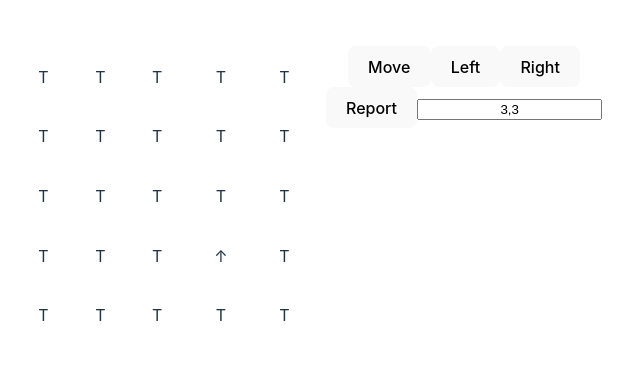
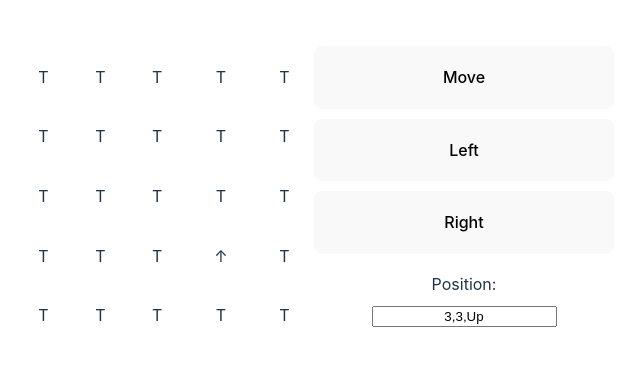
Before and after one commit to t0ury/toy-robot-react, a React (Vite) app: page / in a window 1280 px wide. Shown: the part 204-570 px from the top of the page, without its empty margins (326-966 px from the left). Built offline with nearby package versions, Linux system fonts and the light colour scheme.

Commit message:
feature/position: display current robot position and heading

```diff
--- a/src/components/PageView/components/ControlPanel/ControlPanel.tsx
+++ b/src/components/PageView/components/ControlPanel/ControlPanel.tsx
@@ -1,23 +1,31 @@
-import React from 'react'
+/** @format */
 
-const ControlPanel = ({position, moveRobot, getPosition}) => {
+import React from "react";
+interface Props {
+  direction: "Up" | "Down" | "Left" | "Right";
+  position: number[];
+  moveRobot: (action: string) => void;
+  getPosition?: (e: Event) => void;
+}
+const ControlPanel: React.FC<Props> = ({ position, moveRobot, direction }) => {
   return (
-    <div>
-        <div className='control-robot'>
+    <div className="control-panel">
+      <div className="control-robot">
         <button onClick={() => moveRobot("Move")}>Move</button>
         <button onClick={() => moveRobot("Left")}>Left</button>
         <button onClick={() => moveRobot("Right")}>Right</button>
       </div>
       <div className="report-position">
-            <button>Report</button>
+        {/* <button onClick={getPosition}>Report</button> */}
+        <label>Position: </label>
         <input
-                style={{textAlign: "center"}}
+          style={{ textAlign: "center" }}
           placeholder="(X, Y, F)"
-                value={position}
+          value={`${position},${direction}`}
           readOnly={true}></input>
       </div>
     </div>
-  )
-}
+  );
+};
 
-export default ControlPanel
+export default ControlPanel;
```
Lines whose indentation alone changed are shown as unchanged.
